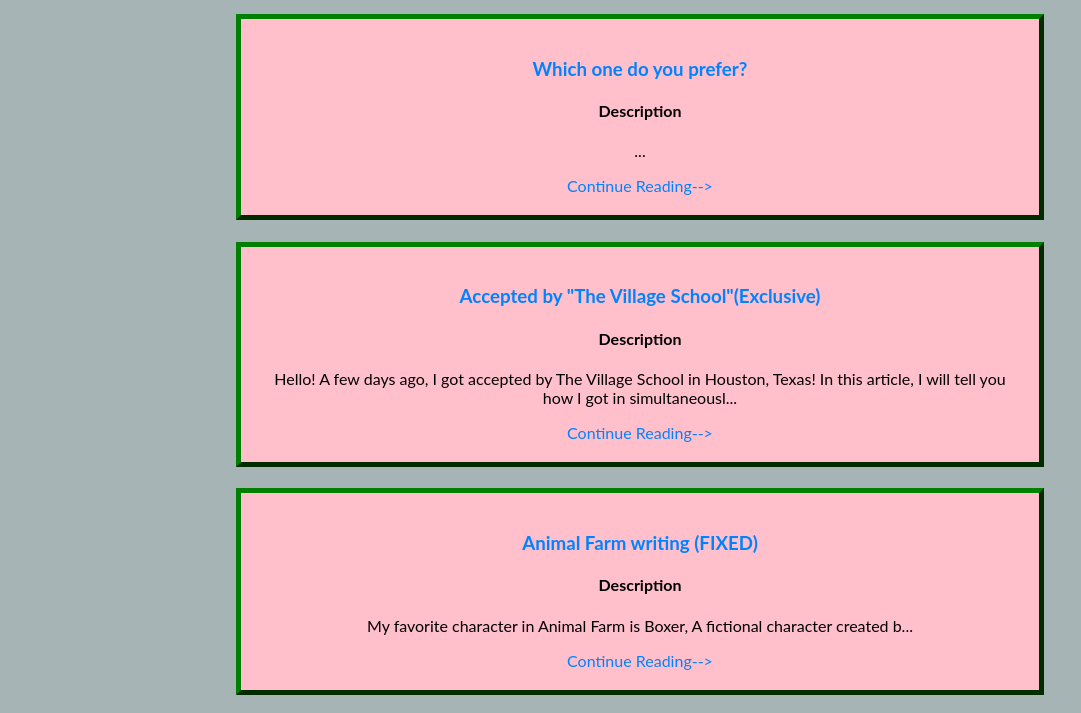
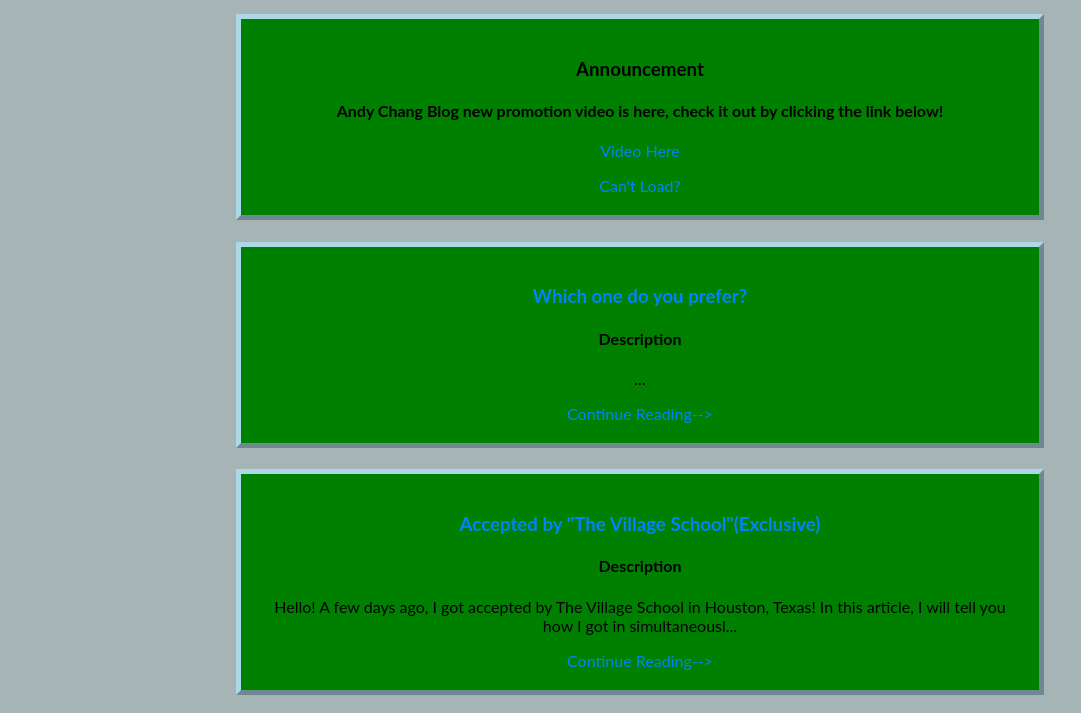
Before and after one commit to realandychang/blog.realandychang.us, a plain HTML site: page index.html in a window 1280 px wide. Shown: the part 63-776 px from the top of the page, without its empty margins (0-1081 px from the left). Drawn offline with Linux system fonts and the light colour scheme.

Commit message:
Update index.html

```diff
--- a/index.html
+++ b/index.html
@@ -94,7 +94,7 @@ function closeNav() {
   document.getElementById("main").style.marginLeft= "0";
 }
 </script>
-
+<!--Blog CSS-->
 <style>
 .center {
   margin: auto;
@@ -104,8 +104,27 @@ function closeNav() {
   padding: 20px;
 }
 </style>
+<!--Announcement CSS-->
+<style>
+.center {
+  margin: auto;
+  width: 60%;
+  border: 5px outset lightblue;
+  background-color: green;
+  padding: 20px;
+}
+</style>
+<!--CSS Ends here-->
 </head>
 <body>
+<!--Starts of announcement-->
+<div class="center">
+  <center><h3>Announcement</h3>
+  <h4><b>Andy Chang Blog new promotion video is here, check it out by clicking the link below!</b></h4>
+  <p><a style=" text-decoration:none" href="https://www.youtube.com/watch?v=OpGhKyY-6wA"><span style="color: #0083ff">Video Here</a></span></p>
+  <a style="text-decoration:none" href="/andy-chang-blog-promotion-video/"><span style="color:#0083ff">Can't Load?</a></span></center>
+</div>
+<h1> </h1>
 <!--Blog-->
 <div class="center">
   <center><h3><a style=" text-decoration:none" href="/blog-06"><span style="color:#0083ff">Which one do you prefer?</a></span></h3>
```
